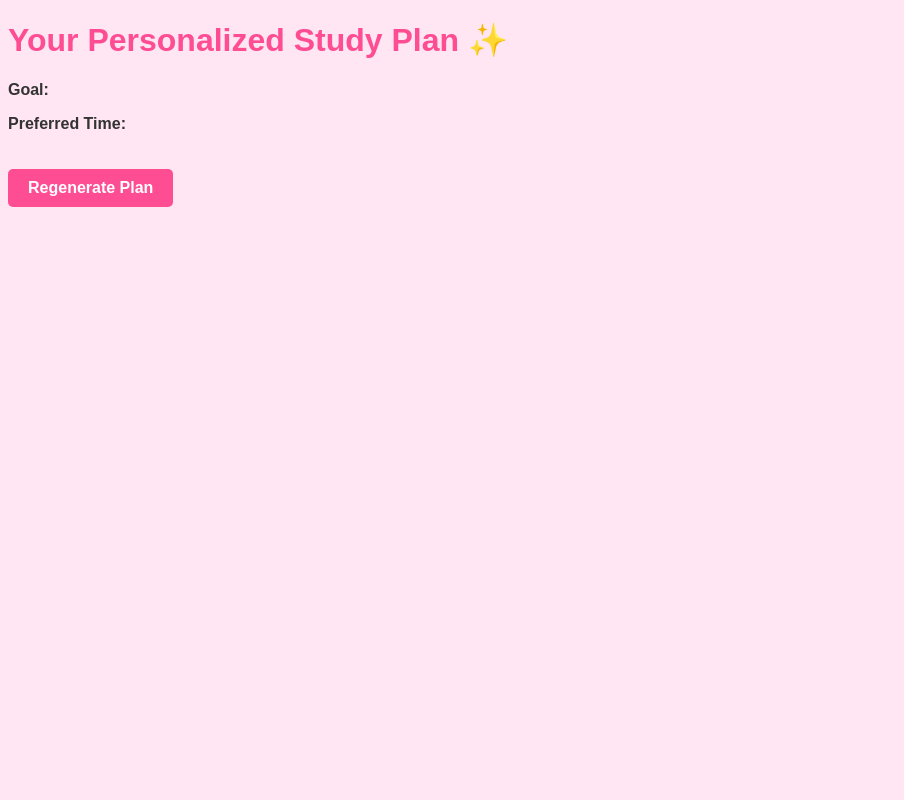
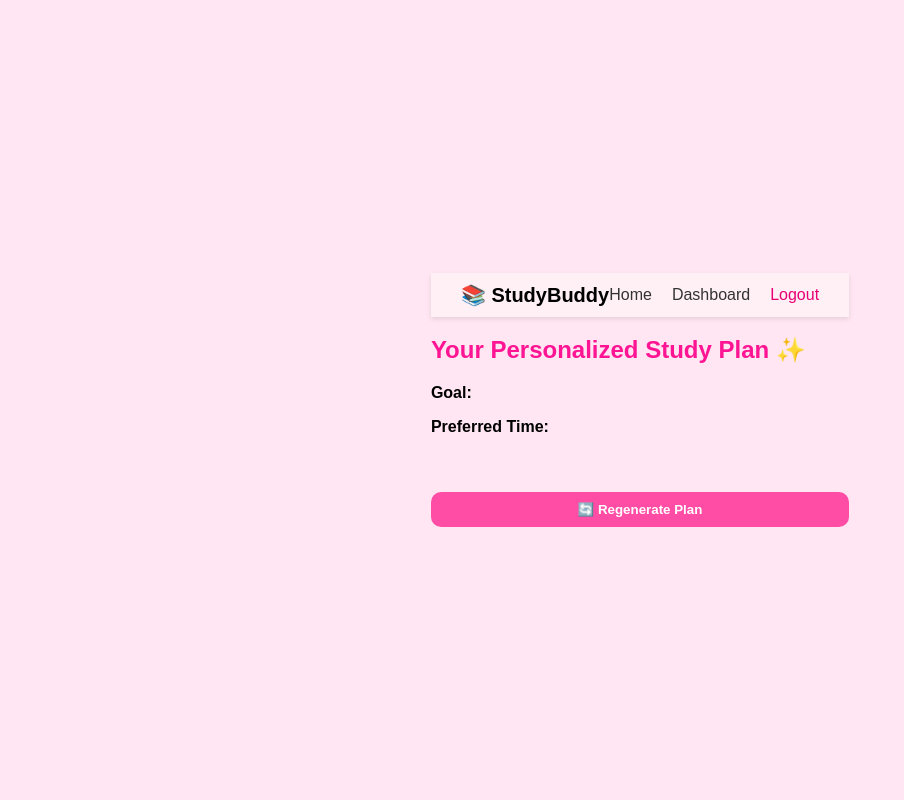
Before and after one commit to abhishripathak/Study-Schedule-app, a Django app: page /study-plan/ in a window 1280 px wide. Shown: the whole page, without its empty margins (0-904 px from the left). Run offline with Django 5.2, Linux system fonts and the light colour scheme.

Commit message:
Some changes

```diff
--- a/accounts/templates/accounts/study_plan.html
+++ b/accounts/templates/accounts/study_plan.html
@@ -1,134 +1,98 @@
-{% load static %}
-<!DOCTYPE html>
-<html lang="en">
-<head>
-    <meta charset="UTF-8">
-    <title>Study Plan</title>
-    <style>
-        body {
-            font-family: Arial, sans-serif;
-            background-color: #ffe6f2; /* Light pink background */
-            color: #333;
-        }
+{% extends 'accounts/base.html' %}
 
-        .progress-container {
-            width: 100%;
-            background-color: #ffd9ec; /* Light pink */
-            border-radius: 5px;
-            margin-top: 20px;
-        }
+{% block content %}
+<!-- ✅ Navigation Bar -->
+<div style="display: flex; justify-content: space-between; align-items: center; padding: 10px 30px; background-color: #fff0f6; box-shadow: 0 2px 5px rgba(0,0,0,0.1);">
+    <div style="font-size: 20px; font-weight: bold;">📚 StudyBuddy</div>
+    <div style="display: flex; gap: 20px;">
+        <a href="/" style="text-decoration: none; color: #333;">Home</a>
+        <a href="/dashboard" style="text-decoration: none; color: #333;">Dashboard</a>
+        <a href="/logout" style="text-decoration: none; color: #e60073;">Logout</a>
+    </div>
+</div>
 
-        .progress-bar {
-            width: 0%;
-            height: 20px;
-            background-color: #ff66b2; /* Darker pink */
-            border-radius: 5px;
-            text-align: center;
-            color: white;
-        }
+<!-- ✅ Flash Messages -->
+{% if messages %}
+    {% for message in messages %}
+        <div class="alert alert-success" role="alert" style="background-color: #d4edda; color: #155724; border-radius: 5px; padding: 10px; margin-bottom: 20px;">
+            {{ message }}
+        </div>
+    {% endfor %}
+{% endif %}
 
-        .congrats-message {
-            display: none;
-            margin-top: 20px;
-            color: #ff3385; /* Even darker pink */
-            font-weight: bold;
-        }
-
-        #study-plan-form ul {
-            list-style-type: none;
-            padding: 0;
-        }
-
-        #study-plan-form li {
-            margin: 10px 0;
-        }
-
-        label {
-            font-size: 18px;
-            color: #ff4d94; /* Pink text */
-        }
-
-        a {
-            color: #ff4d94; /* Pink links */
-            text-decoration: none;
-            font-weight: bold;
-        }
-
-        a:hover {
-            color: #e60073; /* Darker pink on hover */
-        }
-
-        .card {
-            background-color: #ffe6f2; /* Light pink */
-            border: 1px solid #ff99cc; /* Pink border */
-            border-radius: 10px;
-            padding: 20px;
-            margin: 10px;
-            text-align: center;
-            box-shadow: 0 4px 6px rgba(0, 0, 0, 0.1);
-        }
-
-        .card h3 {
-            color: #ff4d94; /* Pink text */
-        }
-
-        .card .progress-container {
-            margin-top: 10px;
-        }
-
-        .btn {
-            display: inline-block;
-            padding: 10px 20px;
-            font-size: 16px;
-            color: white;
-            background-color: #ff4d94; /* Pink button */
-            border: none;
-            border-radius: 5px;
-            cursor: pointer;
-            text-decoration: none;
-        }
-
-        .btn:hover {
-            background-color: #e60073; /* Darker pink on hover */
-        }
-
-        .btn-pink {
-            margin-top: 20px;
-        }
-    </style>
-</head>
-<body>
-    <h1 style="color: #ff4d94;">Your Personalized Study Plan ✨</h1>
+<!-- ✅ Study Plan Overview -->
+<div class="container text-center my-5 text-dark">
+    <h2 style="color: deeppink;">Your Personalized Study Plan ✨</h2>
     <p><strong>Goal:</strong> {{ goal }}</p>
     <p><strong>Preferred Time:</strong> {{ preferred_time }}</p>
+</div>
 
-    <div class="card-container">
+<!-- ✅ Subject Cards with Progress and Checkboxes -->
+<div style="display: flex; flex-wrap: wrap; gap: 20px; justify-content: center;">
     {% for subject, details in study_plan.items %}
-        <div class="card">
-            <h3>{{ subject }}</h3>
+        <div style="background-color: #ffe6f0; padding: 20px; border-radius: 15px; width: 250px; box-shadow: 0 4px 6px rgba(0,0,0,0.1);">
+            <h3 style="margin: 0 0 10px;">📘 {{ subject|title }}</h3>
             <p>{{ details.sessions }} sessions ({{ details.hours_per_day }} hrs/day)</p>
-            <div class="progress-container">
-                <div class="progress-bar" style="width: {{ details.completion }}%;">{{ details.completion }}% completed</div>
+            <div style="background-color: #f3f3f3; border-radius: 10px; overflow: hidden; height: 10px; margin-bottom: 10px;">
+                <div id="progress-{{ subject }}" style="width: {{ details.completion }}%; background-color: #ff66b2; height: 10px;"></div>
+            </div>
+            <small id="completion-text-{{ subject }}">{{ details.completion }}% completed</small>
+            <div style="margin-top: 10px;">
+                {% for session in details.sessions_list %}
+                    <div style="display: flex; align-items: center; gap: 10px; margin-bottom: 5px;">
+                        <input type="checkbox" class="session-checkbox" data-subject="{{ subject }}" data-total="{{ details.sessions }}" id="checkbox-{{ subject }}-{{ forloop.counter }}">
+                        <label for="checkbox-{{ subject }}-{{ forloop.counter }}">{{ session }}</label>
+                    </div>
+                {% endfor %}
             </div>
         </div>
     {% endfor %}
 </div>
 
-    <div>
-        <a href="{% url 'generate_plan' %}" class="btn btn-pink">Regenerate Plan</a>
+<!-- ✅ Buttons -->
+<div style="text-align: center; margin-top: 40px;">
+    <form method="post" action="{% url 'generate_plan' %}">
+        {% csrf_token %}
+        <button type="submit" style="background-color: #ff4da6; color: white; padding: 10px 20px; border: none; border-radius: 10px; cursor: pointer;">🔄 Regenerate Plan</button>
+    </form>
 </div>
 
+<!-- ✅ Completion Message -->
+{% if completed %}
+    <div style="margin: 40px auto; max-width: 600px; background-color: #d1ffd6; color: #2d862d; padding: 20px; border-radius: 10px; font-weight: bold; text-align: center;">
+        🎉 Congrats! You've completed your entire study routine! Keep up the amazing work! ✨
+    </div>
+{% endif %}
+
+<!-- ✅ JavaScript for Progress Bar and Completion Message -->
 <script>
     document.addEventListener('DOMContentLoaded', function () {
-            const progressBars = document.querySelectorAll('.progress-bar');
+        const checkboxes = document.querySelectorAll('.session-checkbox');
+        const progressBars = {};
+        const completionTexts = {};
 
-            progressBars.forEach(bar => {
-                const completion = parseInt(bar.style.width);
-                if (completion === 100) {
-                    bar.style.backgroundColor = '#4CAF50'; /* Green for completed */
+        checkboxes.forEach(checkbox => {
+            const subject = checkbox.dataset.subject;
+            const totalSessions = parseInt(checkbox.dataset.total);
+
+            if (!progressBars[subject]) {
+                progressBars[subject] = document.getElementById(`progress-${subject}`);
+                completionTexts[subject] = document.getElementById(`completion-text-${subject}`);
+            }
+
+            checkbox.addEventListener('change', function () {
+                const checkedCount = document.querySelectorAll(`.session-checkbox[data-subject="${subject}"]:checked`).length;
+                const completionPercentage = Math.round((checkedCount / totalSessions) * 100);
+
+                progressBars[subject].style.width = `${completionPercentage}%`;
+                completionTexts[subject].textContent = `${completionPercentage}% completed`;
+
+                // Check if all checkboxes are checked
+                if (document.querySelectorAll('.session-checkbox:checked').length === checkboxes.length) {
+                    alert('🎉 Congrats! You have completed all sessions!');
                 }
             });
         });
+    });
 </script>
-</body>
-</html>
+{% endblock %}
--- a/accounts/views.py
+++ b/accounts/views.py
@@ -73,8 +73,8 @@
         # Generate plan
         plan, is_single_day = generate_study_plan(subjects, available_hours, start_date, end_date, request)
 
-        # Save in session
-        request.session['study_plan'] = plan
+        # Serialize plan as a list of dictionaries
+        request.session['study_plan'] = [dict(session) for session in plan]
         request.session['goal'] = study_goal
         request.session['preferred_time'] = preferred_study_time
         request.session['single_day'] = is_single_day
@@ -84,10 +84,11 @@
     else:
         return render(request, 'accounts/dashboard.html')
 
-# Routine generation logic
+# Updated generate_study_plan to divide subjects into sessions and include session details
+
 def generate_study_plan(subjects, available_hours, start_date, end_date, request):
     is_single_day = start_date == end_date
-    plan = {}
+    plan = []  # Changed to a list to store session details
 
     if is_single_day:
         total_minutes = available_hours * 60
@@ -97,7 +98,11 @@
             messages.warning(request, "Each subject gets less than 10 minutes!")
 
         for subject in subjects:
-            plan[subject] = f"{minutes_per_subject} minutes"
+            plan.append({
+                'subject': subject,
+                'duration': f"{minutes_per_subject} minutes",
+                'completed': False
+            })
 
     else:
         total_days = (datetime.strptime(end_date, '%Y-%m-%d') - datetime.strptime(start_date, '%Y-%m-%d')).days + 1
@@ -105,22 +110,42 @@
         sessions_per_subject = total_sessions // len(subjects)
 
         for subject in subjects:
-            plan[subject] = f"{sessions_per_subject} sessions ({available_hours} hrs/day)"
+            for session in range(sessions_per_subject):
+                plan.append({
+                    'subject': subject,
+                    'duration': f"{available_hours} hrs/day",
+                    'completed': False
+                })
 
     return plan, is_single_day
 
-# Display the generated plan
+# Ensure study_plan is deserialized correctly in show_plan
+
 def show_plan(request):
-    study_plan = request.session.get('study_plan', {})
+    study_plan = request.session.get('study_plan', [])
+    if isinstance(study_plan, str):
+        import json
+        study_plan = json.loads(study_plan)  # Deserialize if stored as a JSON string
+
     goal = request.session.get('goal', '')
     preferred_time = request.session.get('preferred_time', '')
     single_day = request.session.get('single_day', False)
+
+    # Calculate progress
+    total_sessions = len(study_plan)
+    completed_sessions = sum(1 for session in study_plan if isinstance(session, dict) and session.get('completed'))
+    progress = (completed_sessions / total_sessions) * 100 if total_sessions > 0 else 0
+
+    # Check if all sessions are completed
+    all_completed = completed_sessions == total_sessions
 
     return render(request, 'accounts/study_plan.html', {
         'study_plan': study_plan,
         'goal': goal,
         'preferred_time': preferred_time,
-        'single_day': single_day
+        'single_day': single_day,
+        'progress': progress,
+        'all_completed': all_completed
     })
 
 # Regenerate the study plan (same as reloading dashboard)
```
Lines whose indentation alone changed are shown as unchanged.
